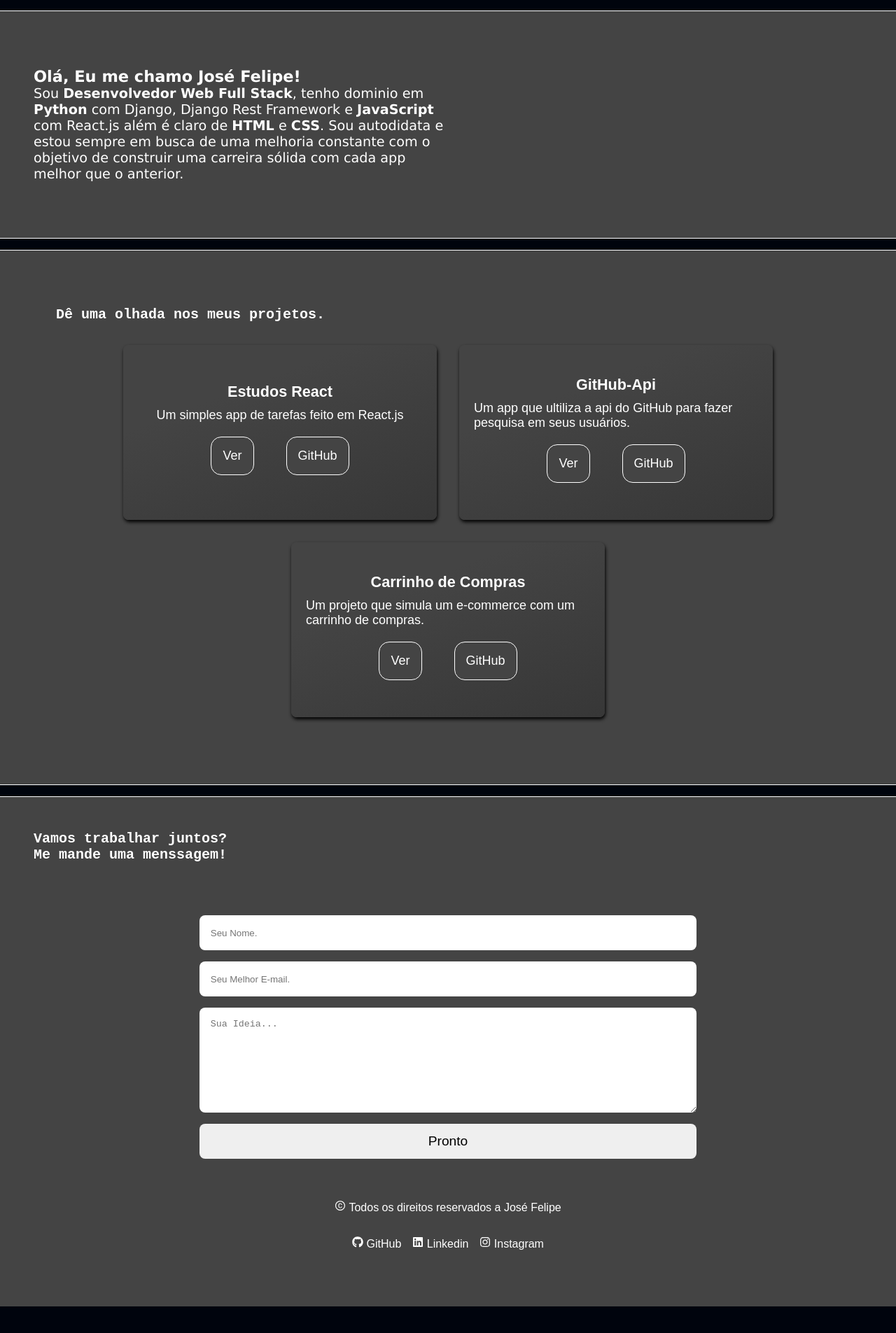
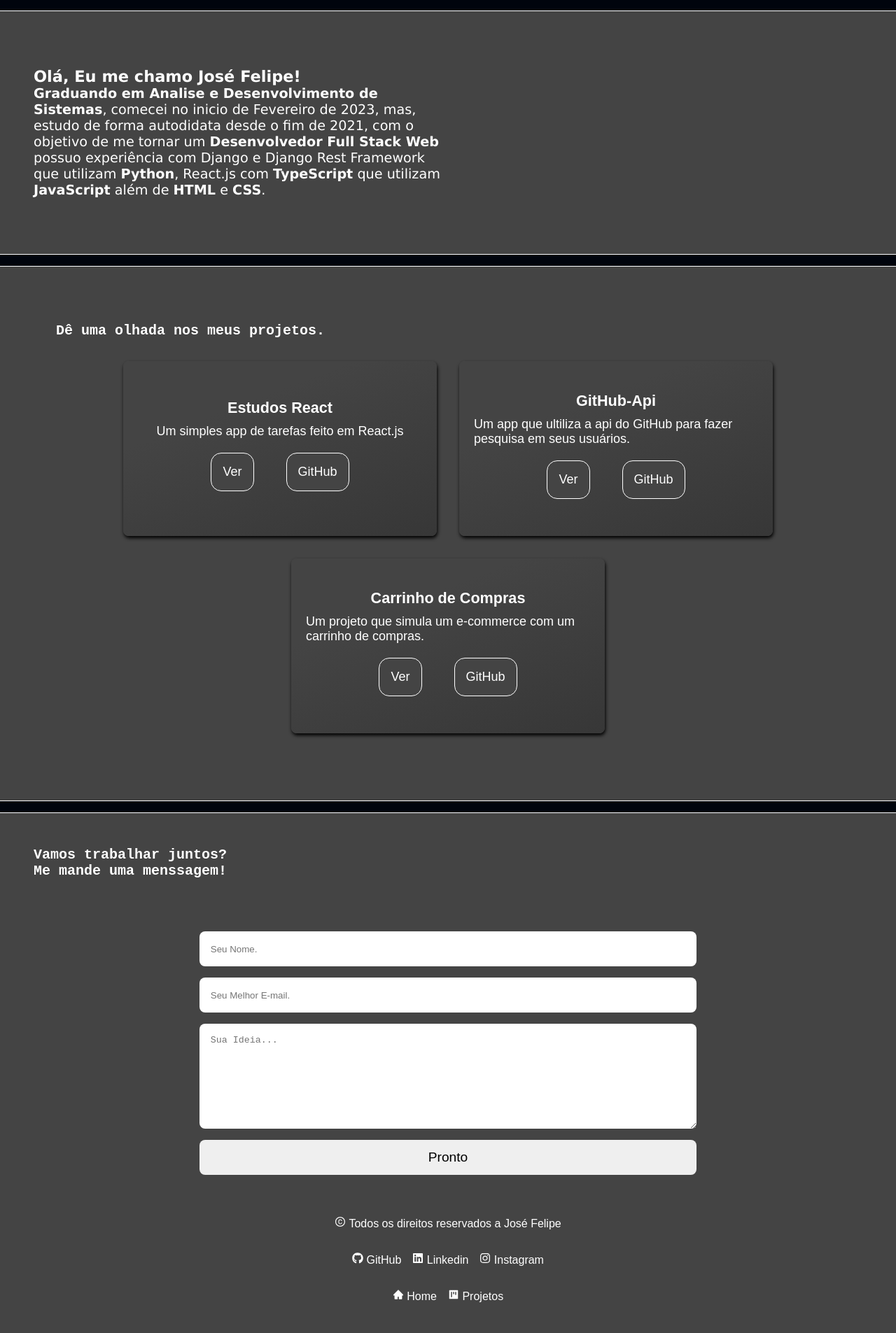
Before and after one commit to zefelipe19/portfolio-react, a React (Vite) app: page / in a window 1280 px wide. Shown: the part 815-2720 px from the top of the page at 70% size. Before the commit the page ends 2682 px from the top, so only its background shows below. Built offline with nearby package versions, Linux system fonts and the light colour scheme.

Commit message:
update home, nav,  contact page and db

```diff
--- a/src/Components/Footer/Footer.tsx
+++ b/src/Components/Footer/Footer.tsx
@@ -1,10 +1,11 @@
 import React from "react"
 import { useState, FormEvent } from "react"
+import {Link} from "react-router-dom"
 import emailjs from "@emailjs/browser"
 
 import style from "./style.module.css"
 import { FaLinkedin, FaGithub, FaInstagram } from "react-icons/fa"
-import {AiOutlineCopyrightCircle} from "react-icons/ai"
+import {AiOutlineCopyrightCircle, AiFillHome, AiFillProject} from "react-icons/ai"
 
 export function Footer () {
     const [email, setEmail] = useState('')
@@ -36,7 +37,7 @@ export function Footer () {
         })
     }
     return(
-        <footer>
+        <footer id="footer">
             <div className={style.contact}>
                 <h4>Vamos trabalhar juntos? <br /> Me mande uma menssagem!</h4>
                 <form onSubmit={handleForm}>
@@ -75,6 +76,10 @@ export function Footer () {
                         </a>
                     </li>
                 </ul>
+                <nav className={style.footerNav}>
+                    <a href="#header" rel="noopener noreferrer"><AiFillHome/> Home</a>
+                    <Link to={"projects/"} rel="noopener noreferrer"><AiFillProject/> Projetos</Link>
+                </nav>
             </div>
         </footer>
     )
--- a/src/Components/Footer/style.module.css
+++ b/src/Components/Footer/style.module.css
@@ -54,7 +54,15 @@
   gap: 1rem;
   justify-content: center;
 
-  padding: 2rem;
+  padding: 2rem 0 1rem 0;
+}
+
+.footerNav {
+  display: flex;
+  gap: 1rem;
+  justify-content: center;
+
+  padding: 1rem;
 }
 
 @media (min-width: 500px) {
--- a/src/Components/Nav/Nav.tsx
+++ b/src/Components/Nav/Nav.tsx
@@ -1,5 +1,7 @@
 import React from "react";
 import {  Link  } from "react-router-dom"
+
+import {AiFillHome, AiFillProject } from "react-icons/ai"
 
 import Icon from "../../assets/JF.svg"
 import style from "./style.module.css"
@@ -7,13 +9,13 @@ import style from "./style.module.css"
 
 export function NavBar () {
     return(
-        <header>
+        <header id="header">
             <nav className={style.navbar}>
                 <Link to={"/"}><img src={Icon} alt="J.F icon" /></Link>
                 <ul className={style.navitens}>
-                    <li><Link to={"/"} rel="noopener noreferrer">Home</Link></li>
-                    <li><Link to={"projects/"} rel="noopener noreferrer">Projetos</Link></li>
-                    <li><Link to={"contact/"} rel="noopener noreferrer">Contato</Link></li>
+                    <li><Link to={"/"} rel="noopener noreferrer"><AiFillHome/> Home</Link></li>
+                    <li><Link to={"projects/"} rel="noopener noreferrer"><AiFillProject/> Projetos</Link></li>
+                    <li><a href="#footer" rel="noopener noreferrer">Contato</a></li>
                 </ul>
             </nav>
         </header>
--- a/src/Pages/Contact/Contact.tsx
+++ /dev/null
@@ -1,5 +0,0 @@
-export function Contact () {
-    return (
-        <></>
-    )
-}
--- a/src/Pages/Home/Home.tsx
+++ b/src/Pages/Home/Home.tsx
@@ -1,7 +1,7 @@
 import React from "react"
 
 import style from "./style.module.css"
-import { FaLinkedin, FaGithub, FaInstagram, FaPython, FaJava } from "react-icons/fa"
+import { FaLinkedin, FaGithub } from "react-icons/fa"
 
 import { Card } from "../../Components/Card/Card"
 import db from "../../assets/database.json"
@@ -12,15 +12,12 @@ export function Home() {
     return(
         <>
             <main>
-                <div className={style.presentation}>
+                <div className={style.presentation} id="home">
                     <h1>José Felipe</h1>
                     <h5>Web Developer JavaScript | Python</h5>
                     <div className={style.presentationLinks}>
                     <a href={"https://www.linkedin.com/in/jose-felipe-paula"} target="_blank" rel="noopener noreferrer">
                         <FaLinkedin/> Linkedin
-                    </a>
-                    <a href={"https://www.instagram.com/ze_felipe1903/"} target="_blank" rel="noopener noreferrer">
-                        <FaInstagram/> Instagram
                     </a>
                     <a href={"https://github.com/zefelipe19"} target="_blank" rel="noopener noreferrer">
                         <FaGithub/> GitHub
@@ -30,7 +27,7 @@ export function Home() {
                 <div className={style.about}>
                     <h3>Olá, Eu me chamo José Felipe!</h3>
                     <p>
-                        Sou <strong>Desenvolvedor Web Full Stack</strong>, tenho dominio em <strong>Python</strong> com Django, Django Rest Framework e  <strong>JavaScript</strong> com React.js além é claro de <strong>HTML</strong> e <strong>CSS</strong>. Sou autodidata e estou sempre em busca de uma melhoria constante com o objetivo de construir uma carreira sólida com cada app melhor que o anterior.
+                        <strong>Graduando em Analise e Desenvolvimento de Sistemas</strong>, comecei no inicio de Fevereiro de 2023, mas, estudo de forma autodidata desde o fim de 2021, com o objetivo de me tornar um <strong>Desenvolvedor Full Stack Web</strong> possuo experiência com Django e Django Rest Framework que utilizam <strong>Python</strong>, React.js com <strong>TypeScript</strong> que utilizam <strong>JavaScript</strong> além de <strong>HTML</strong> e <strong>CSS</strong>.
                     </p>
                 </div>
                 <div className={style.projects}>
--- a/src/Pages/Projects/style.module.css
+++ b/src/Pages/Projects/style.module.css
@@ -8,7 +8,7 @@
 
 .card {
   height: 45%;
-  width: 45%;
+  width: 90%;
   padding: 2rem;
 
   border-radius: 8px;
@@ -49,6 +49,7 @@
 
 @media (min-width: 800px) {
   .card {
-    min-height: 150px;
+    height: 45%;
+    width: 45%;
   }
 }
--- a/src/Routes/index.tsx
+++ b/src/Routes/index.tsx
@@ -4,7 +4,6 @@ import { Route, Routes } from "react-router-dom"
 
 import { Home } from "../Pages/Home/Home"
 import { Projects } from "../Pages/Projects/Projects"
-import { Contact } from "../Pages/Contact/Contact"
 
 
 export default function Router () {
@@ -12,7 +11,6 @@ export default function Router () {
         <Routes>
             <Route path="/" element={<Home />} />
             <Route path="projects/" element={<Projects />} />
-            <Route path="contact/" element={<Contact />} />
         </Routes>
     )
 }
```
